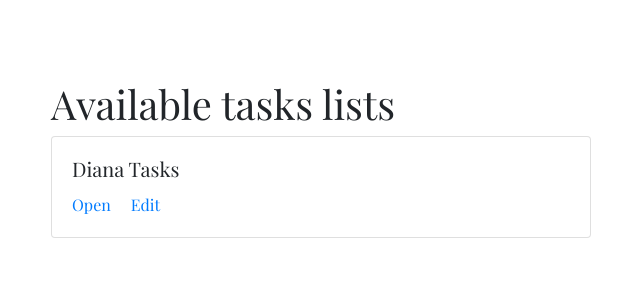
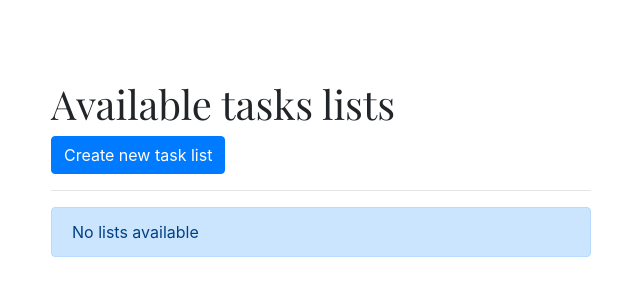
Before and after one commit to MarkusBansky/card-tasks, a React (Create React App) app: page / in a window 1280 px wide. Shown: the top 300 px of the page, without its empty margins (319-959 px from the left). Built offline with nearby package versions, Linux system fonts and the light colour scheme.

Commit message:
Added homepage, create task and view it

```diff
--- a/public/tasks_list.json
+++ /dev/null
@@ -1,3 +0,0 @@
-[
-  "Diana_Tasks"
-]
--- a/src/App.tsx
+++ b/src/App.tsx
@@ -11,8 +11,8 @@ function App() {
         <Router history={history}>
             <Switch>
                 <Route path="/" component={Homepage} exact />
-                <Route path="/:name" component={Display} />
-                <Route path="/edit" component={Edit} />
+                <Route path="/:name" component={Display} exact />
+                <Route path="/edit/:name" component={Edit} />
             </Switch>
         </Router>
     );
--- a/src/pages/Display.tsx
+++ b/src/pages/Display.tsx
@@ -1,9 +1,9 @@
 import React from 'react';
 
 import '../styles/Display.scss';
-import {Col, Container, Row} from "react-bootstrap";
+import {Alert, Col, Container, Row} from "react-bootstrap";
 import {shuffle} from "../utils/Utils";
-import {fetchTasksFrom} from "../utils/TaskUtils";
+import {getTasksFromList} from "../utils/TaskUtils";
 
 interface DisplayState {
     tasks: string[];
@@ -19,10 +19,9 @@ class Display extends React.Component<{}, DisplayState> {
     componentDidMount(): void {
         const {match} = this.props as any;
 
-        fetchTasksFrom(match.params.name).then((data) => {
-            const shuffledData = shuffle(data);
-            this.setState({...this.state, tasks: shuffledData});
-        }).catch((e) => console.log(e));
+        let tasks = getTasksFromList(match.params.name);
+        const shuffledData = shuffle(tasks);
+        this.setState({...this.state, tasks: shuffledData});
     }
 
     renderNextButton(index: number, hasNext: boolean) {
@@ -45,6 +44,10 @@ class Display extends React.Component<{}, DisplayState> {
 
     renderStacks() {
         const {checkedIndex, tasks} = this.state;
+
+        if (tasks.length === 0) {
+            return <Alert variant={'primary'}>No tasks in this list</Alert>;
+        }
 
         return (
             <div className={'card-stack'}>
--- a/src/pages/Edit.tsx
+++ b/src/pages/Edit.tsx
@@ -1,23 +1,28 @@
 import React from 'react';
-import {Button, Col, Container, Row} from "react-bootstrap";
+import {Col, Container, Row} from "react-bootstrap";
+import {getTasksFromList} from "../utils/TaskUtils";
 
 interface EditState {
-    tasksLists: string[];
     tasks: string[];
 }
 
 class Edit extends React.Component<{}, EditState> {
     state = {
-        tasks: [],
-        tasksLists: []
+        tasks: []
     };
 
     componentDidMount(): void {
-
+        this.loadTasks();
     }
 
-    renderExistingTasksLists() {
-        const {tasksLists} = this.state;
+    loadTasks = () => {
+        const {match} = this.props as any;
+        let tasks = getTasksFromList(match.params.name);
+        this.setState({...this.state, tasks: tasks});
+    };
+
+    renderTasks() {
+        const {tasks} = this.state;
 
 
     }
@@ -27,8 +32,8 @@ class Edit extends React.Component<{}, EditState> {
             <Container>
                 <Row className="justify-content-md-center">
                     <Col lg={6}>
-                        <h1>Edit tasks lists</h1>
-                        {this.renderExistingTasksLists()}
+                        <h1>Edit tasks</h1>
+                        {this.renderTasks()}
                     </Col>
                 </Row>
             </Container>
--- a/src/pages/Homepage.tsx
+++ b/src/pages/Homepage.tsx
@@ -1,27 +1,71 @@
 import React from 'react';
 
-import {Card, Col, Container, Row} from "react-bootstrap";
-import {fetchAvailableTasksList} from "../utils/TaskUtils";
+import {Alert, Button, Card, Col, Container, Form, Row} from "react-bootstrap";
+import {createNewTaskList, deleteTasksList, getAvailableLists} from "../utils/TaskUtils";
 
 interface HomepageState {
     tasksLists: string[];
+    createEnable: boolean;
 }
 
 class Homepage extends React.Component<{}, HomepageState> {
     state = {
-        tasksLists: []
+        tasksLists: [],
+        createEnable: false
     };
 
     componentDidMount(): void {
-        fetchAvailableTasksList()
-            .then((data) => {
-                this.setState({...this.state, tasksLists: data})
-            })
-            .catch((e) => console.error(e));
+        this.loadLists();
+    }
+
+    loadLists = () => {
+        let lists = getAvailableLists();
+        this.setState({...this.state, tasksLists: lists});
+    };
+
+    createNewList = (e: any) => {
+        e.preventDefault();
+        this.setState({...this.state, createEnable: false});
+        createNewTaskList(e.target.listName.value);
+        this.loadLists();
+    };
+
+    deleteList = (name: string) => {
+        deleteTasksList(name);
+        this.loadLists();
+    };
+
+    renderCreateFields() {
+        const {createEnable} = this.state;
+
+        if (!createEnable) {
+            return <Button variant={'primary'}
+                           onClick={() => this.setState({...this.state, createEnable: true})}
+            >Create new task list</Button>;
+        }
+
+        return (
+            <Form onSubmit={this.createNewList}>
+                <Form.Group controlId="list-name">
+                    <Form.Label>Name</Form.Label>
+                    <Form.Control name="listName" type="text" placeholder="List name" required />
+                    <Form.Text className="text-muted">
+                        Enter new tasks list name. Don't use punctuation, only letter, numbers and spaces!
+                    </Form.Text>
+                </Form.Group>
+                <Button variant="primary" type="submit">
+                    Create
+                </Button>
+            </Form>
+        )
     }
 
     renderExistingTasksLists() {
         const {tasksLists} = this.state;
+
+        if (tasksLists.length === 0) {
+            return <Alert variant={'primary'}>No lists available</Alert>;
+        }
 
         return (
             <div>
@@ -31,6 +75,7 @@ class Homepage extends React.Component<{}, HomepageState> {
                             <Card.Title>{item.replace('_', " ")}</Card.Title>
                             <Card.Link href={`/${item}`}>Open</Card.Link>
                             <Card.Link href={`/edit/${item}`}>Edit</Card.Link>
+                            <Card.Link href={`/#`} onClick={() => this.deleteList(item)}>Delete</Card.Link>
                         </Card>
                     )
                 })}
@@ -44,6 +89,8 @@ class Homepage extends React.Component<{}, HomepageState> {
                 <Row className="justify-content-md-center">
                     <Col lg={6}>
                         <h1>Available tasks lists</h1>
+                        {this.renderCreateFields()}
+                        <hr />
                         {this.renderExistingTasksLists()}
                     </Col>
                 </Row>
--- a/src/styles/_fonts.scss
+++ b/src/styles/_fonts.scss
@@ -1,5 +1,5 @@
 @import url('https://fonts.googleapis.com/css2?family=Playfair+Display&display=swap');
 
-*, h1, h2, h3, h4, h5, h6, p {
+h1, h2, h3, h4, h5, h6 {
   font-family: 'Playfair Display', serif;
 }
--- a/src/utils/TaskUtils.ts
+++ b/src/utils/TaskUtils.ts
@@ -1,15 +1,35 @@
-export async function fetchAvailableTasksList() {
-    return (await fetch(`tasks_list.json`)).json();
+const LISTS = 'lists';
+const LIST_ = 'list_';
+
+export function getAvailableLists() {
+    let lists = localStorage.getItem(LISTS);
+    if (lists == null) {
+        return [] as string[];
+    }
+    return JSON.parse(lists) as string[];
 }
 
 export function createNewTaskList(name: string) {
-
+    let lists = getAvailableLists();
+    lists.push(name.replace(" ", "_"));
+    localStorage.setItem(LISTS, JSON.stringify(lists));
 }
 
-export async function fetchTasksFrom(name: string) {
-    return (await fetch(`tasks/${name}.json`)).json();
+export function getTasksFromList(name: string) {
+    let lists = localStorage.getItem(LIST_ + name.replace(" ", "_"));
+    if (lists == null) {
+        return [] as string[];
+    }
+    return JSON.parse(lists) as string[];
+}
+
+export function updateTasksFromList(name: string, tasks: string[]) {
+    localStorage.setItem(LIST_ + name.replace(" ", "_"), JSON.stringify(tasks));
 }
 
 export function deleteTasksList(name: string) {
-
+    let lists = getAvailableLists();
+    const newLists = lists.filter(l => l !== name);
+    localStorage.setItem(LISTS, JSON.stringify(newLists));
+    localStorage.removeItem(LIST_ + name.replace(" ", "_"));
 }
```
